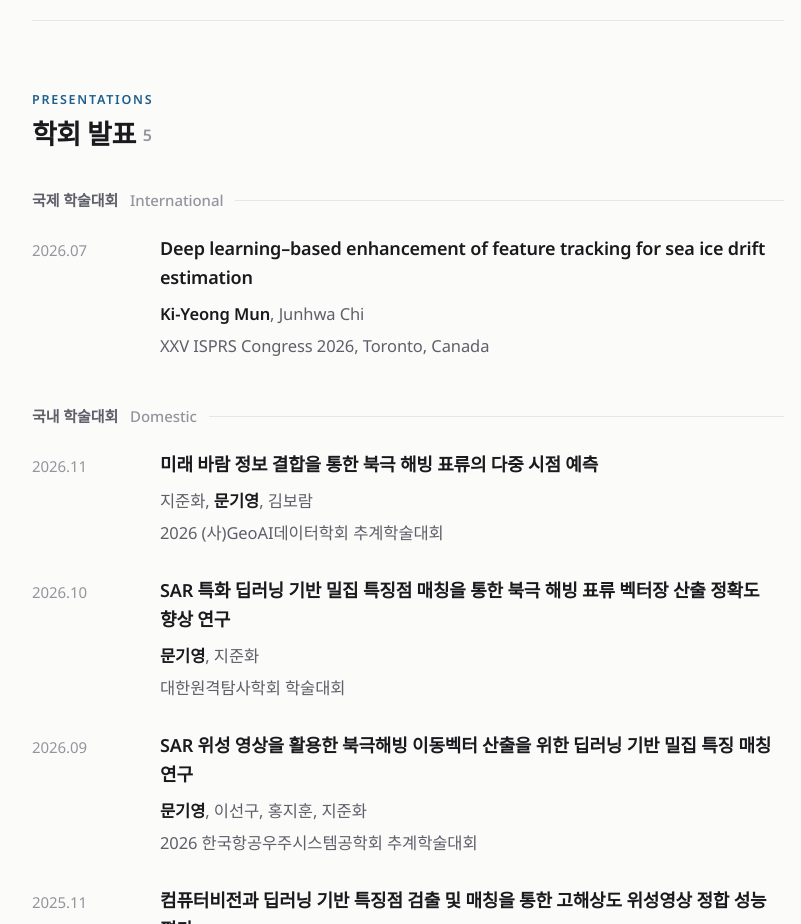
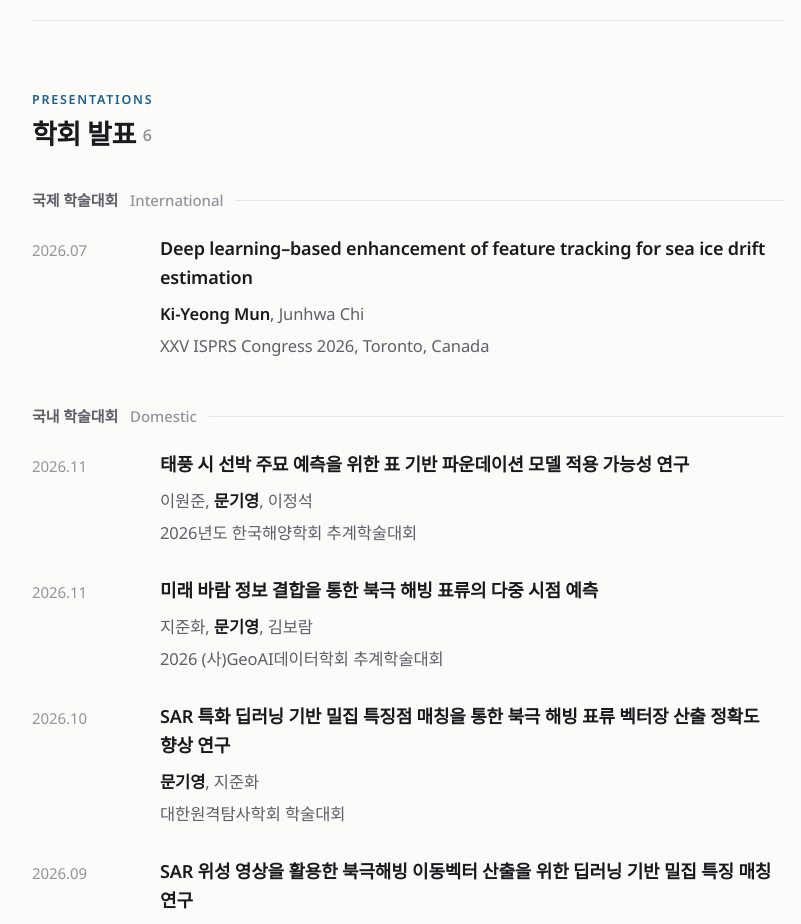
Before and after one commit to ki-yeong/ki-yeong.github.io, a plain HTML site: page index.html in a window 1280 px wide. Shown: the part 1400-2324 px from the top of the page, without its empty margins (416-1217 px from the left). Drawn offline with Linux system fonts and the light colour scheme.

Commit message:
학회 발표 추가: 2026 한국해양학회 추계학술대회
Co-Authored-By: Claude Opus 5.5 <noreply@anthropic.com>

```diff
--- a/index.html
+++ b/index.html
@@ -330,7 +330,7 @@
 
     <section id="presentations">
       <span class="eyebrow">Presentations</span>
-      <h2>학회 발표<span class="count">5</span></h2>
+      <h2>학회 발표<span class="count">6</span></h2>
 
       <h3 class="group">국제 학술대회 <span>International</span></h3>
       <article class="entry">
@@ -343,6 +343,14 @@
       </article>
 
       <h3 class="group">국내 학술대회 <span>Domestic</span></h3>
+      <article class="entry">
+        <time class="when">2026.11</time>
+        <div class="what">
+          <p class="title">태풍 시 선박 주묘 예측을 위한 표 기반 파운데이션 모델 적용 가능성 연구</p>
+          <p class="authors">이원준, <b>문기영</b>, 이정석</p>
+          <p class="venue">2026년도 한국해양학회 추계학술대회</p>
+        </div>
+      </article>
       <article class="entry">
         <time class="when">2026.11</time>
         <div class="what">
```
